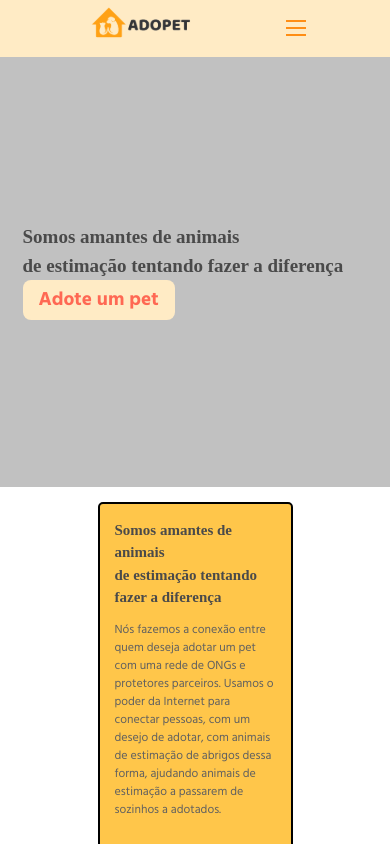
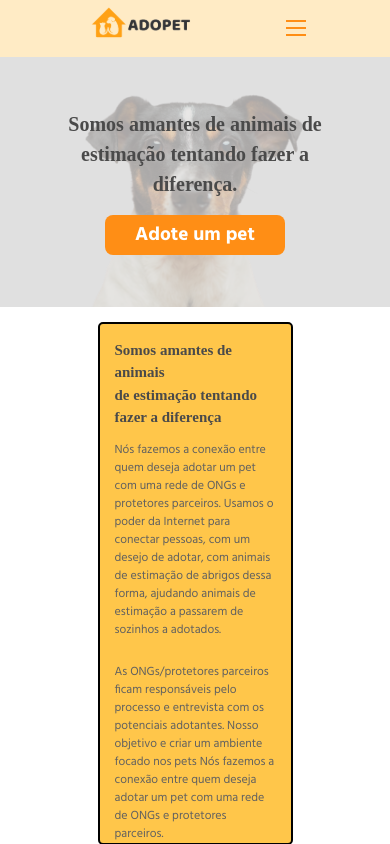
Before and after one commit to werikscs/adopet, a React (Create React App) app: page / in a window 390 px wide. Shown: the top 844 px of the page. Built offline with nearby package versions, Linux system fonts and the light colour scheme; no server answers; a web font is replaced by a local one.

Commit message:
refactor: change jsx and styles to be more responsive

```diff
--- a/src/components/section-Home-Part1/index.jsx
+++ b/src/components/section-Home-Part1/index.jsx
@@ -1,18 +1,21 @@
-import {  Background, Conteiner, Contetnt} from "./styles";
 import Button from "../Button";
-
+import dogImg from "../../assets/dogHome.png";
+import { Section } from "./styles";
 
 const SectionHomePart1 = () => {
-    return (
-        <Conteiner>
-            <Contetnt>
-                    <h1>Somos amantes de animais</h1>
-                    <h1>de estimação tentando fazer a diferença</h1>
-                    <Button>Adote um pet</Button>
-            </Contetnt>
-            <Background/>
-        </Conteiner>
-    )
-}
+  return (
+    <Section>
+      <div>
+        <h1>
+          Somos amantes de animais de estimação tentando fazer a diferença.
+        </h1>
+        <Button orangeSchema>Adote um pet</Button>
+      </div>
+      <figcaption>
+        <img src={dogImg} alt="" />
+      </figcaption>
+    </Section>
+  );
+};
 
 export default SectionHomePart1;
--- a/src/components/section-Home-Part1/styles.js
+++ b/src/components/section-Home-Part1/styles.js
@@ -1,55 +1,101 @@
 import styled from "styled-components";
-import dogHome from "../../assets/dogHome.svg";
 
+export const Section = styled.section`
+  width: 100%;
+  height: 100%;
 
-export const Conteiner = styled.div`
+  display: flex;
+  justify-content: center;
+  align-items: center;
 
-    height: 430px;
-    display: flex;
-    align-items: stretch;
-    background: #C1C1C1;
-    justify-content: center;
+  position: relative;
 
-`;
+  background-color: var(--color-bg-homept1);
 
-export const Background = styled.div`
+  div {
+    position: absolute;
 
-
-   @media(min-width: 1024px) {
-    flex: 1;
-    background: url(${dogHome}) no-repeat center, #C1C1C1;
-
-    background-size: 750px 435px;
-
-    max-width: 525px;
-
-}
-`;
-
-export const Contetnt = styled.div`
     display: flex;
     flex-direction: column;
-    align-items: flex-start;
     justify-content: center;
-    width:100%;
+    align-items: center;
+    gap: 16px;
 
-    max-width: 345px;
-    background: #C1C1C1;
+    max-width: 300px;
+
     h1 {
-        font-size: 24px;
-        margin-left: 135px;
+      font-size: 1.25rem;
+      text-align: center;
     }
 
-    @media(min-width: 300px) {
-        h1 {
-            font-size: 19px;
-            margin-left: 0px;
-        }
+    button {
+      font-size: 1.2rem;
+
+      width: 180px;
+      height: 40px;
     }
 
-    @media(min-width: 600px) {
-        h1 {
-            margin-left: 0px;
-        }
+    z-index: 10;
+  }
+
+  figcaption {
+    max-height: 250px;
+
+    img {
+      display: block;
+
+      width: 100%;
+      max-height: 250px;
+
+      object-fit: cover;
+
+      opacity: 0.25;
     }
+  }
+
+  @media screen and (min-width: 1024px) {
+    padding: 32px;
+    padding-bottom: 0;
+
+    div {
+      position: static;
+
+      display: flex;
+      flex-direction: column;
+      justify-content: flex-start;
+      align-items: flex-start;
+      gap: 16px;
+
+      max-width: 450px;
+
+      h1 {
+        font-size: 1.6rem;
+        text-align: left;
+      }
+
+      button {
+        font-size: 1.65rem;
+
+        width: 230px;
+        height: 50px;
+      }
+
+      z-index: 10;
+    }
+
+    figcaption {
+      max-height: 450px;
+
+      img {
+        display: block;
+
+        width: 100%;
+        max-height: 450px;
+
+        object-fit: cover;
+
+        opacity: 1;
+      }
+    }
+  }
 `;
```
